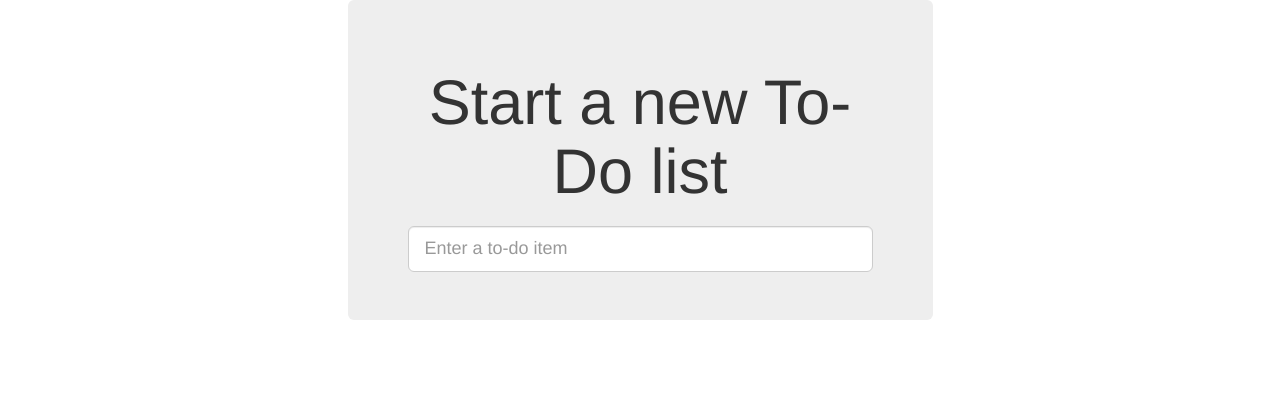
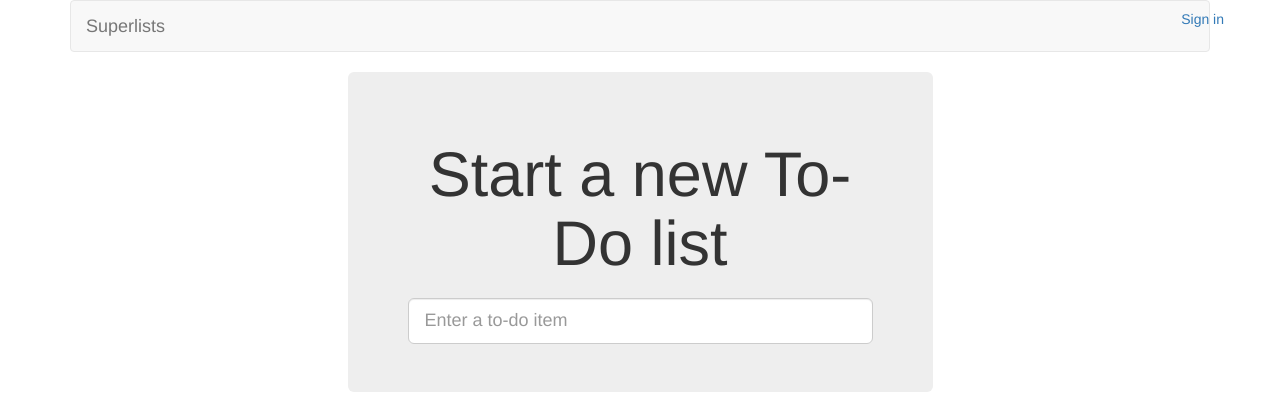
Before and after one commit to vlms/superlists, a Django app: page / in a window 1280 px wide. Shown: the top 420 px of the page. Run offline with Django 3.2, Linux system fonts and the light colour scheme; some libraries are stand-ins or nearby versions.

Commit message:
Use Bootstrap navbar in templates

```diff
--- a/functional_tests/test_login.py
+++ b/functional_tests/test_login.py
@@ -10,7 +10,7 @@ class LoginTest(FunctionalTest):
         # Edith goes to the awesome superlists site
         # and notices a "Sign in" link for the first time
         self.browser.get(self.server_url)
-        self.browser.find_element_by_id('login').click()
+        self.browser.find_element_by_id('id_login').click()
 
         # A Persona login box appears
         self.switch_to_new_window('Mozilla Persona')
@@ -26,7 +26,7 @@ class LoginTest(FunctionalTest):
         self.switch_to_new_window('To-Do')
 
         # She can see that she is logged in
-        self.wait_for_element_with_id('logout')
+        self.wait_for_element_with_id('id_logout')
         navbar = self.browser.find_element_by_css_selector('.navbar')
         self.assertIn('edith@mockmyid', navbar.text)
 
--- a/lists/templates/lists/base.html
+++ b/lists/templates/lists/base.html
@@ -12,6 +12,11 @@
 
     <body>
         <div class="container">
+
+            <nav class="navbar navbar-default" role="navigation">
+                <a href="/" class="navbar-brand">Superlists</a>
+                <a href="#" class="btm navbar-btn navbar-right" id="id_login">Sign in</a>
+            </nav>
 
             <div class="row">
                 <div class="col-md-6 col-md-offset-3 jumbotron">
```
